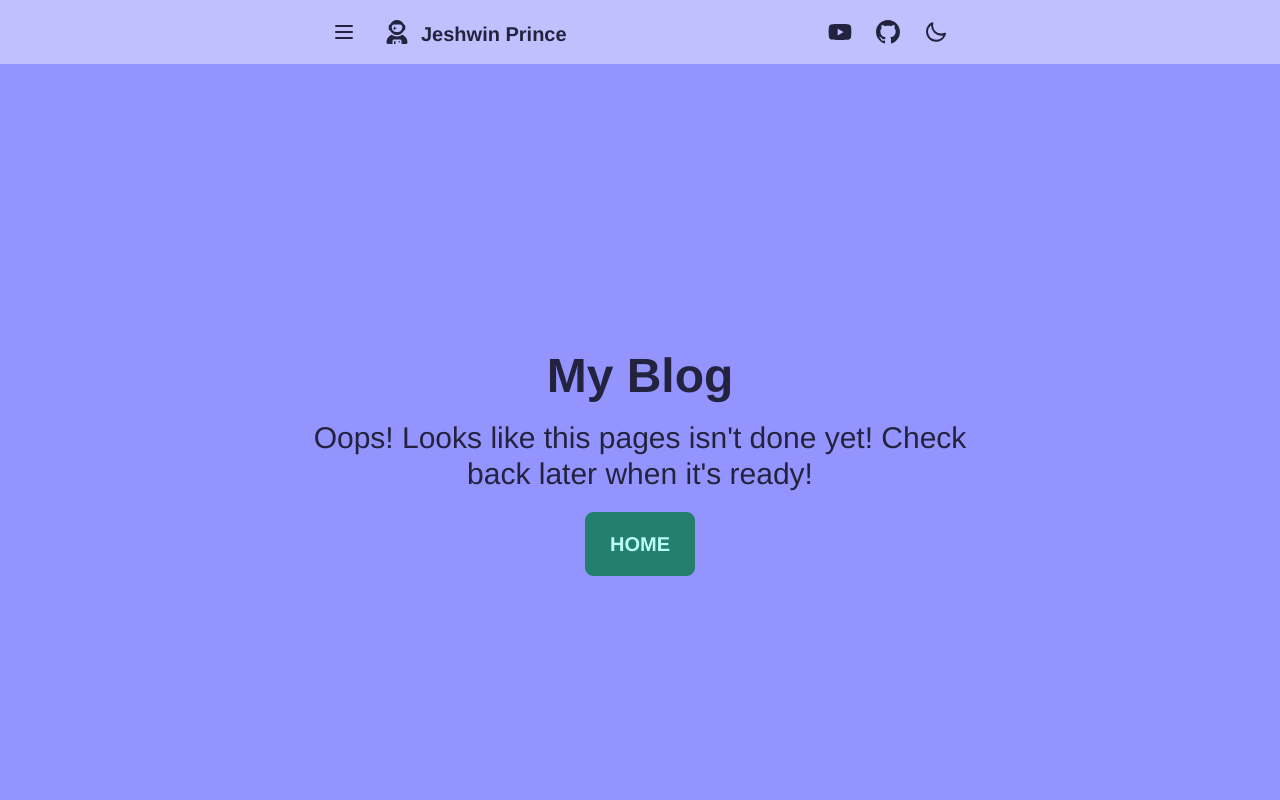
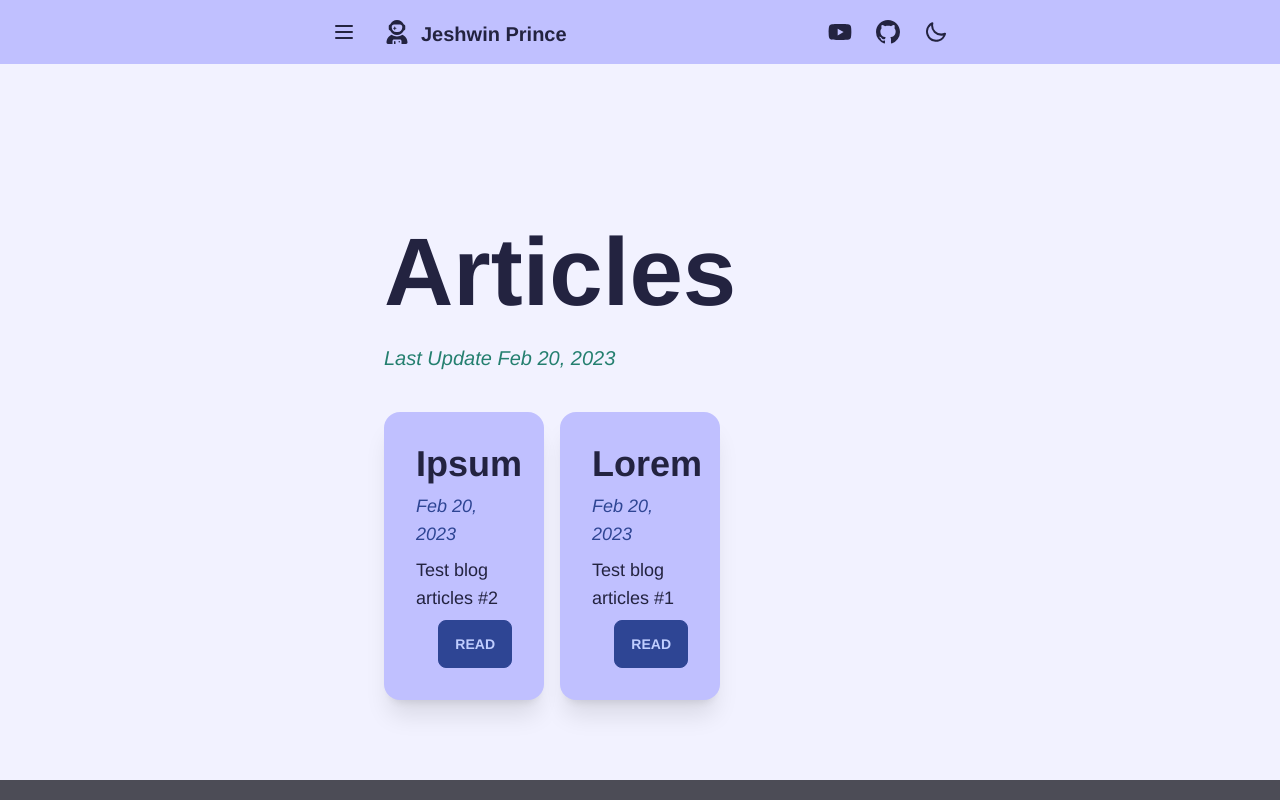
Before and after one commit to Jeshwin/portfolio, a Next.js app: page /articles in a window 1280 px wide. Built offline with nearby package versions, Linux system fonts and the light colour scheme.

Commit message:
<start> unordered list of articles

```diff
--- a/package.json
+++ b/package.json
@@ -17,6 +17,8 @@
     "@tailwindcss/typography": "^0.5.9",
     "autoprefixer": "^10.4.13",
     "daisyui": "^2.49.0",
+    "fs": "0.0.1-security",
+    "gray-matter": "^4.0.3",
     "next": "13.1.6",
     "postcss": "^8.4.21",
     "react": "18.2.0",
--- a/src/pages/articles.jsx
+++ b/src/pages/articles.jsx
@@ -1,24 +1,44 @@
 import Link from 'next/link'
+import path from 'path'
+import fs from 'fs'
+
 import MyHead from '@/components/head'
 
-export default function Greeting() {
+export const getStaticProps = async (context) => {
+  const postDirectory = path.join(process.cwd(), "src/pages/articles")
+  let postFilenames = fs.readdirSync(postDirectory)
+  const postModules = await Promise.all(
+    postFilenames.map(async (p) => import(`./articles/${p}`))
+  );
+  const postMetadata = postModules.map((m) => (m.meta ? m.meta : null))
+  return {
+    props: {
+      postMetadata: postMetadata,
+    },
+  }
+}
+
+export default function Greeting({ postMetadata }) {
   return (
     <>
       <MyHead title="Jeshwin's Blog" />
-      <main className='min-h-screen flex flex-row justify-between items-center'>
-          <div className="hero min-h-screen bg-base-300">
-            <div className="hero-content flex-row">
-                <div className="max-w-2xl 2xl:max-w-7xl text-center text-base-content">
-                    <h1 className="font-mono mb-5 text-5xl font-bold">My Blog</h1>
-                    <p className="mb-5 text-xl lg:text-3xl">
-                      Oops! Looks like this pages isn&apos;t done yet!
-                      Check back later when it&apos;s ready!
-                    </p>
-                    <Link href="/" className="btn btn-accent btn-lg text-accent-content text-xl">Home</Link>
-                </div>
+      <div className="p-5 lg:px-48 xl:px-96 lg:py-10 xl:py-20">
+        <h1 className="font-bold w-fit text-6xl lg:text-8xl mt-20 mb-6">Articles</h1>
+        <time className="text-accent text-xl italic">Last Update Feb 20, 2023</time>
+        <ol className="grid grid-cols-1 md:grid-cols-2 lg:grid-cols-3 gap-4 mt-10">
+          {postMetadata.map(({ title, date, description }) => (
+          <li key={title} className="card bg-base-200 shadow-xl">
+            <div className="card-body">
+              <h2 className="card-title text-4xl">{title}</h2>
+              <p className='text-primary italic text-lg'>{date}</p>
+              <p className='text-lg'>{description}</p>
+              <div className="card-actions justify-end">
+                <Link href={`/articles/${title}`} className="btn btn-primary">Read</Link>
+              </div>
             </div>
-          </div>
-      </main>
+          </li>))}
+        </ol>
+      </div>
     </>
   )
 }
--- /dev/null
+++ b/src/pages/articles/Ipsum.mdx
@@ -0,0 +1,13 @@
+import MdxWrapper from '@/components/mdxwrapper'
+
+export const meta = {
+  title: 'Ipsum',
+  date: 'Feb 20, 2023',
+  description: 'Test blog articles #2',
+}
+
+# Ipsum
+
+## Lorem
+
+export default ({ children }) => <MdxWrapper meta={meta}>{children}</MdxWrapper>
--- /dev/null
+++ b/src/pages/articles/Lorem.mdx
@@ -0,0 +1,13 @@
+import MdxWrapper from '@/components/mdxwrapper'
+
+export const meta = {
+  title: 'Lorem',
+  date: 'Feb 20, 2023',
+  description: 'Test blog articles #1',
+}
+
+# Lorem
+
+## Ipsum
+
+export default ({ children }) => <MdxWrapper meta={meta}>{children}</MdxWrapper>
```
Also changed, not shown: 1 other file (tests, documents, lock files or other folders).
